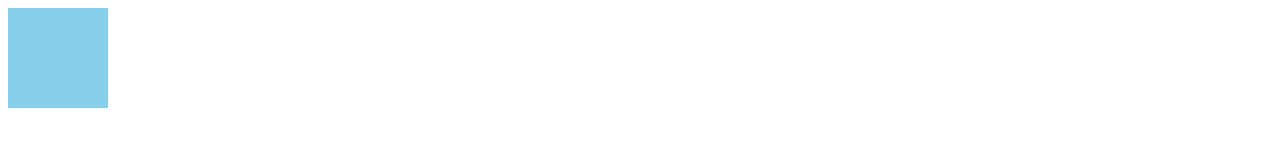
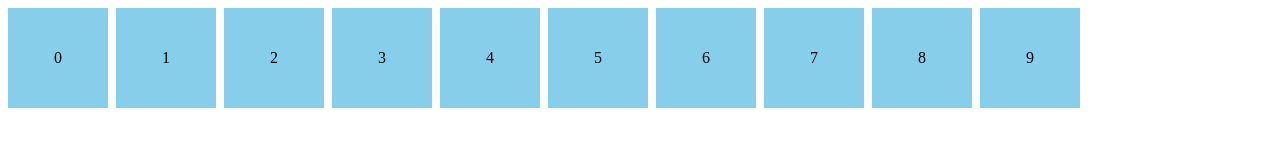
Before and after one commit to wolf32096/practice, a plain HTML site: page index.html in a window 1280 px wide. Drawn offline with Linux system fonts and the light colour scheme.

Commit message:
change style index.html

```diff
--- a/index.html
+++ b/index.html
@@ -15,6 +15,8 @@
       cursor: pointer;
       transition: 0.8s;
       margin: 0 8px 8px 0;
+      text-align: center;
+      line-height: 100px;
     }
     .circle {
       background: pink;
@@ -28,13 +30,17 @@
   <script>
     'use strict';
 
+    for (let i = 0; i < 10; i++){
+
       const div = document.createElement('div');
       div.classList.add('box');
+      div.textContent = i;
 
       div.addEventListener('click' ,() => {
         div.classList.toggle('circle');
       });
       document.body.appendChild(div);
+    }
   </script>
 </body>
 </html>
```
Lines whose indentation alone changed are shown as unchanged.
